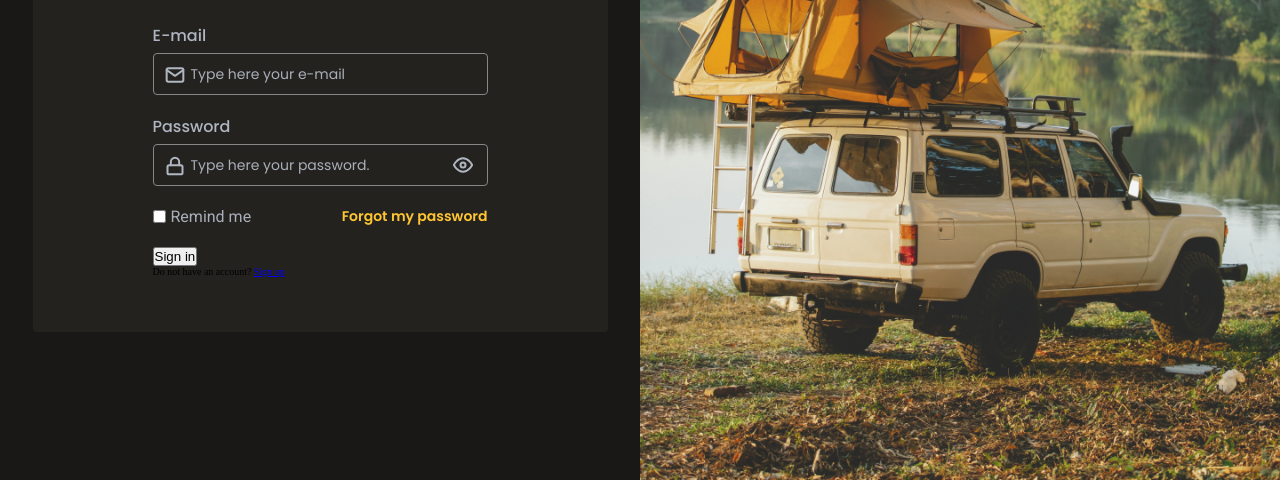
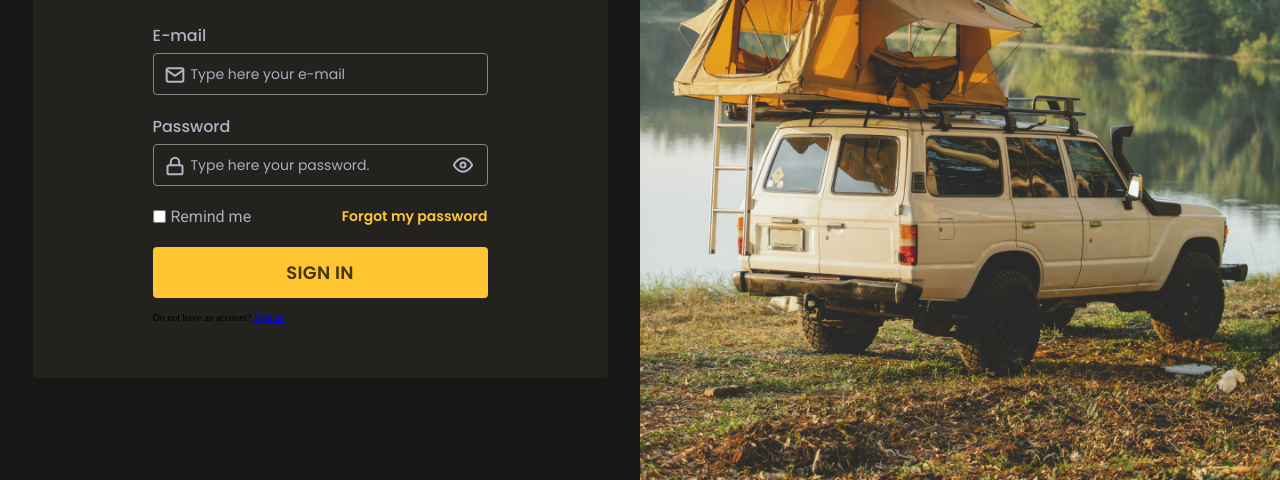
Before and after one commit to ArthurFAmaral95/Rocketseat_Challenges, a plain HTML site: page LoginForm/index..html in a window 1280 px wide. Shown: the part 320-800 px from the top of the page. Drawn offline with Linux system fonts and the light colour scheme.

Commit message:
login form: button

```diff
--- a/LoginForm/style.css
+++ b/LoginForm/style.css
@@ -14,6 +14,7 @@
   --primary-color: rgb(255, 198, 50);
   --input-border: rgba(134, 134, 134, 1);
   --placeholder-text: rgba(169, 175, 185, 1);
+  --text-button: rgba(71, 52, 4, 1);
 }
 
 html,
@@ -179,6 +180,25 @@ form {
   text-decoration: none;
 }
 
+button {
+  margin-bottom: 1.4rem;
+  width: 100%;
+  padding-block: 1.2rem;
+
+  font: 1.8rem 'Poppins', sans-serif;
+  font-weight: 600;
+  line-height: 2.7rem;
+  letter-spacing: 0.015em;
+  text-transform: uppercase;
+  color: var(--text-button);
+
+  background-color: var(--primary-color);
+  border: none;
+  border-radius: 0.4rem;
+
+  cursor: pointer;
+}
+
 aside {
   grid-area: aside;
 
```
